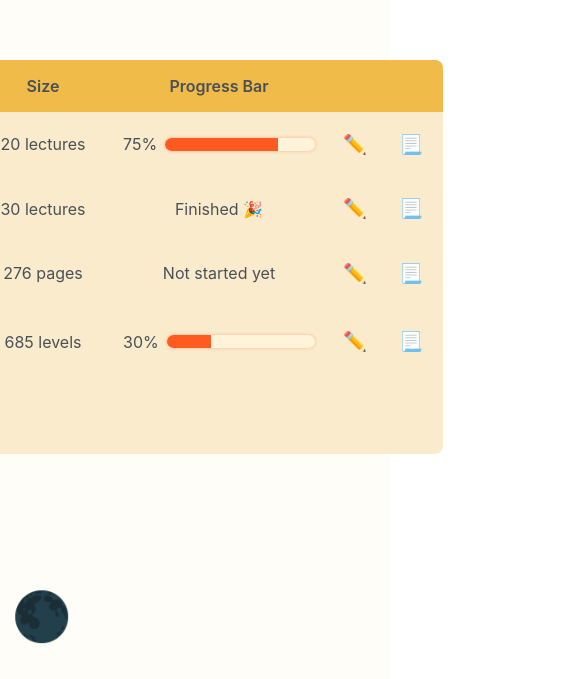
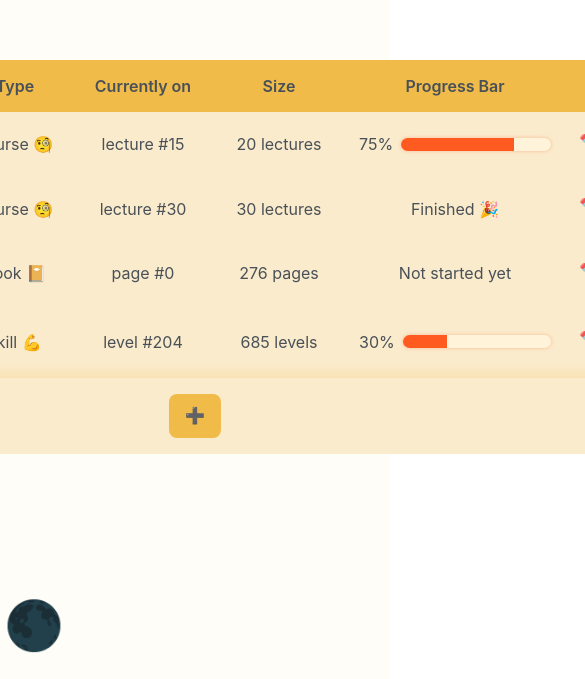
Before and after one commit to CreepyTeabag/Track-Your-Progress, a React (Create React App) app: page / in a window 390 px wide. Shown: the part 165-844 px from the top of the page, 585 px wide, since content can reach past the window. Built offline with nearby package versions, Linux system fonts and the light colour scheme.

Commit message:
Start working on responsive

```diff
--- /dev/null
+++ b/src/components/ClosePopup.jsx
@@ -0,0 +1,6 @@
+export default function ClosePopup({ onClose }) {
+  return (
+    // <span className="close-popup" onClick={onClose}>
+    <span className="button button-close">×</span>
+  );
+}
--- a/src/components/EditSkill.jsx
+++ b/src/components/EditSkill.jsx
@@ -1,4 +1,5 @@
 import EditButton from "./EditButton";
+import ClosePopup from "./ClosePopup";
 
 export default function EditSkill({
   types,
@@ -9,7 +10,9 @@ export default function EditSkill({
   onDeleteSkill,
 }) {
   return (
-    <div className="table">
+    <>
+      <div className="block popup">
+        <ClosePopup></ClosePopup>
         <form
           className="form new-skill"
           onSubmit={(e) => {
@@ -68,5 +71,7 @@ export default function EditSkill({
           </EditButton>
         </form>
       </div>
+      <div className="popup-blocker"></div>
+    </>
   );
 }
--- a/src/components/History.jsx
+++ b/src/components/History.jsx
@@ -1,6 +1,10 @@
+import ClosePopup from "./ClosePopup";
+
 export default function History({ skill, onShowHistory }) {
   return (
-    <div className="history">
+    <>
+      <div className="history popup">
+        <ClosePopup></ClosePopup>
         <h3>📃 Progress history of {skill.name}</h3>
 
         {skill.history.length === 0 && <div>Nothing here yet...</div>}
@@ -30,5 +34,7 @@ export default function History({ skill, onShowHistory }) {
           Close
         </button>
       </div>
+      <div className="popup-blocker"></div>
+    </>
   );
 }
--- a/src/components/NewSkill.jsx
+++ b/src/components/NewSkill.jsx
@@ -1,5 +1,6 @@
 import { useState } from "react";
 import AddButton from "./AddButton";
+import ClosePopup from "./ClosePopup";
 
 export default function NewSkill({ types, onAddNew }) {
   const [newSkill, setNewSkill] = useState({
@@ -13,7 +14,9 @@ export default function NewSkill({ types, onAddNew }) {
   });
 
   return (
-    <div className="table">
+    <>
+      <div className="block popup">
+        <ClosePopup></ClosePopup>
         <form
           className="form new-skill"
           onSubmit={(e) => {
@@ -69,5 +72,7 @@ export default function NewSkill({ types, onAddNew }) {
           <AddButton>Add to the list</AddButton>
         </form>
       </div>
+      <div className="popup-blocker"></div>
+    </>
   );
 }
--- a/src/components/Table.jsx
+++ b/src/components/Table.jsx
@@ -9,7 +9,7 @@ export default function Table({
   handleShowEdit,
 }) {
   return (
-    <div className="table">
+    <div className="block">
       <div className="header">
         <p> </p>
         <p>Name</p>
@@ -20,6 +20,7 @@ export default function Table({
         <p> </p>
         <p> </p>
       </div>
+      <div className="skills-list">
         {skills.map((skill) => (
           <Skill
             key={skill.name}
@@ -29,6 +30,7 @@ export default function Table({
             onShowEdit={handleShowEdit}
           />
         ))}
+      </div>
       <AddButton onShowAdd={handleShowAdd}>➕</AddButton>
     </div>
   );
--- a/src/components/Update.jsx
+++ b/src/components/Update.jsx
@@ -1,9 +1,13 @@
 import { useState } from "react";
+import ClosePopup from "./ClosePopup";
 
 export default function Update({ skill, onUpdate }) {
   const [currentProgress, setCurrentProgress] = useState("");
 
   return (
+    <>
+      <div className="popup">
+        <ClosePopup></ClosePopup>
         <form
           className="form"
           onSubmit={(e) => {
@@ -23,5 +27,8 @@ export default function Update({ skill, onUpdate }) {
 
           <button className="button button-big">Update</button>
         </form>
+      </div>
+      <div className="popup-blocker"></div>
+    </>
   );
 }
--- a/src/index.css
+++ b/src/index.css
@@ -11,13 +11,30 @@ html {
 }
 
 body {
+  width: 100vw;
   height: 100vh;
   display: flex;
   justify-content: center;
+  overflow-x: clip;
 }
 
 .round {
   border-radius: 100px;
+}
+
+::-webkit-scrollbar {
+  width: 8px;
+  height: 3px;
+}
+
+::-webkit-scrollbar-track {
+  border-radius: 10px;
+  background: var(--color-light);
+}
+
+::-webkit-scrollbar-thumb {
+  background: var(--color-dark);
+  border-radius: 10px;
 }
 
 /*------------------DARK THEME------------------*/
@@ -56,17 +73,21 @@ body {
   display: flex;
   justify-content: center;
   align-items: center;
+
   width: 100vw;
-  height: 100vh;
+  min-height: 100vh;
+  padding: 4rem 2rem;
+
   color: #495057;
   background-color: #fffdf7;
-  overflow: visible;
+  overflow-y: visible;
 
   --white: #fffbf2;
   --color-lightest: #fff3da;
   --color-light: #faebcc;
   --color-medium: #ffdb8e;
   --color-dark: #f0bb49;
+  --color-dark-rgb: 240, 187, 73;
   --accent: #ff5a1f;
   --accent-rgb: 255, 90, 31;
   --red: #d42317;
@@ -80,7 +101,7 @@ body {
 
 /*------------------BIG BLOCKS------------------*/
 
-.table,
+.block,
 .form,
 .history {
   background-color: var(--color-light);
@@ -88,7 +109,7 @@ body {
   overflow: hidden;
 }
 
-.table {
+.block {
   width: fit-content;
   height: fit-content;
 }
@@ -195,6 +216,11 @@ body {
   background-color: var(--color-dark);
 }
 
+.skills-list {
+  max-height: 35rem;
+  overflow-y: scroll;
+}
+
 .line > * {
   align-items: center;
 }
@@ -226,6 +252,10 @@ body {
   padding: 1rem;
 }
 
+.skills-list + .add-skill {
+  box-shadow: 0px 0px 10px 6px rgba(var(--color-dark-rgb), 0.2);
+}
+
 .add-skill .button-big,
 .edit-skill .button-big {
   padding: 0.8rem 1rem;
@@ -248,7 +278,7 @@ body {
   opacity: 1;
 }
 
-/*------------BUTTONS------------*/
+/*--------------------BUTTONS-------------------*/
 .button {
   border: none;
   cursor: pointer;
@@ -282,9 +312,9 @@ body {
 }
 
 .button-theme {
-  position: absolute;
-  bottom: 4vh;
-  left: 3vw;
+  position: fixed;
+  bottom: 3vh;
+  left: 1vw;
 
   width: 3rem;
   aspect-ratio: 1;
@@ -293,3 +323,50 @@ body {
 
   background-color: transparent;
 }
+
+.button-close {
+  position: absolute;
+  top: 0;
+  right: 0.6rem;
+  font-size: 2rem;
+}
+
+/*-------------------RESPONSIVE-----------------*/
+@media (max-width: 1620px) {
+  .container {
+    position: relative;
+    grid-template-columns: 60.5rem;
+    column-gap: 0;
+  }
+
+  .popup {
+    position: fixed;
+    top: 50%;
+    left: 50%;
+    transform: translate(-50%, -50%);
+    z-index: 2;
+  }
+
+  .popup-blocker {
+    content: "";
+    position: fixed;
+    inset: 0;
+    background-color: rgba(0, 0, 0, 0.5);
+    backdrop-filter: blur(5px);
+    z-index: 1;
+  }
+
+  .form,
+  .history {
+    padding: 2rem;
+    row-gap: 1.5rem;
+  }
+
+  .new-skill {
+    padding-bottom: 0.5rem;
+  }
+
+  .edit-skill {
+    padding: 2rem 0 0.5rem 0;
+  }
+}
```
Lines whose indentation alone changed are shown as unchanged.
